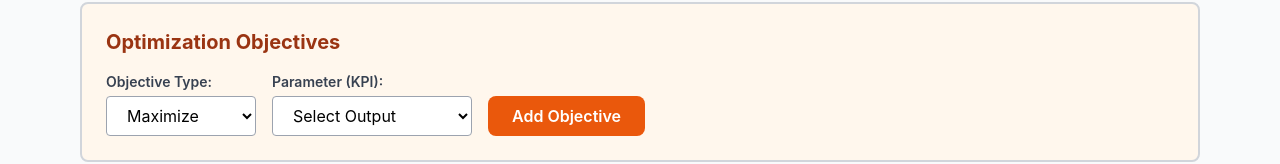
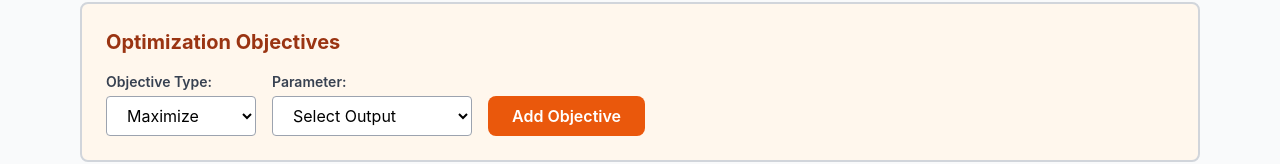
Before and after one commit to ilkermeliksitki/optimization-ui, a React (Vite) app: page / in a window 1280 px wide. Both pictures are taken after a click on the button "Next →". Shown: the part 366-530 px from the top of the page. Built offline with nearby package versions, Linux system fonts and the light colour scheme.

Commit message:
a small naming fix
Changes to be committed:
	modified:   src/components/ObjectiveBuilder/ObjectiveSelector.jsx

```diff
--- a/src/components/ObjectiveBuilder/ObjectiveSelector.jsx
+++ b/src/components/ObjectiveBuilder/ObjectiveSelector.jsx
@@ -56,7 +56,7 @@ export default function ObjectiveSelector({ outputs, onAddObjective }) {
                         htmlFor="objective-parameter"
                         className="text-sm font-semibold text-gray-700"
                     >
-                        Parameter (KPI):
+                        Parameter:
                     </label>
                     <select
                         id="objective-parameter"
```
